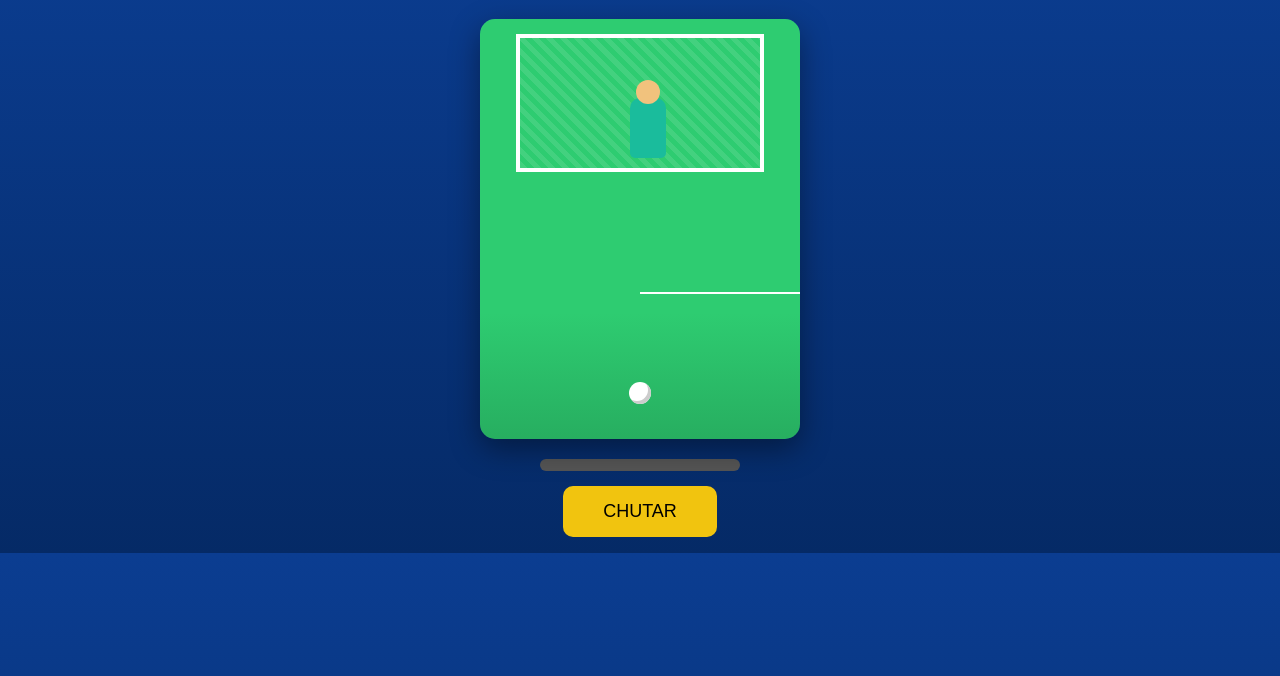
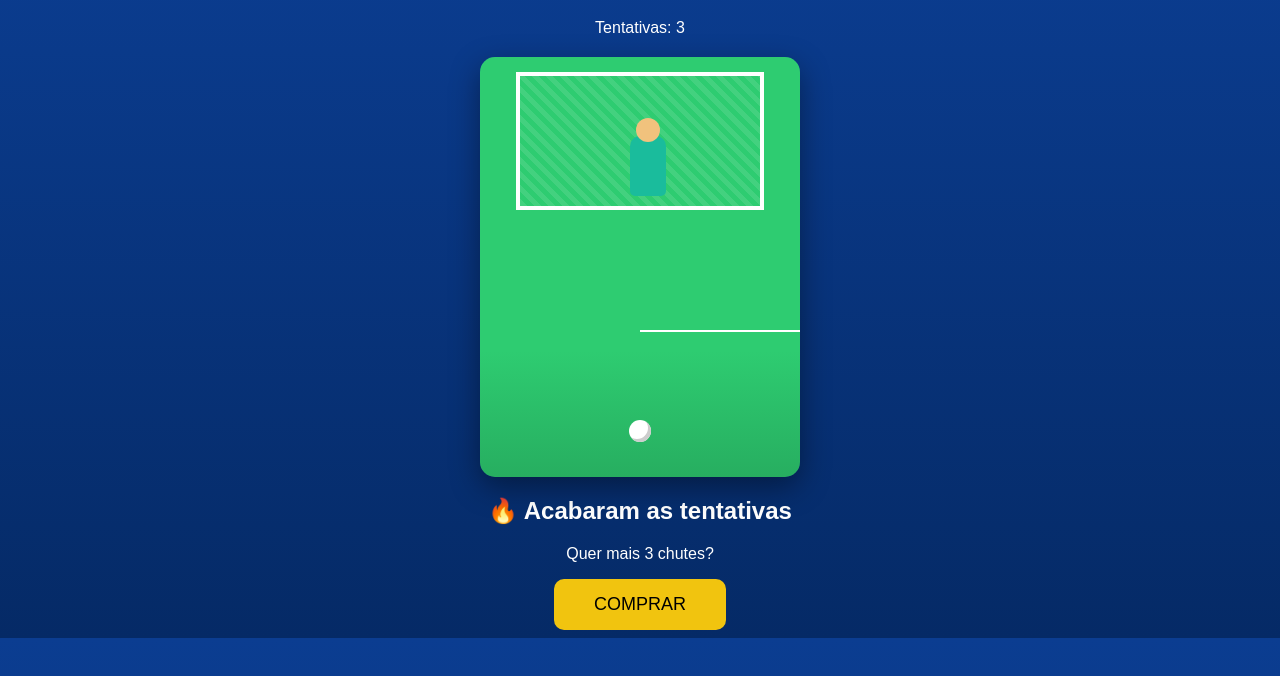
Before and after one commit to nichelemkt3-hub/jogo-promocional, a plain HTML site: page index.html in a window 1280 px wide. Shown: the part 62-738 px from the top of the page. Drawn offline with Linux system fonts and the light colour scheme.

Commit message:
Update index.html

```diff
--- a/index.html
+++ b/index.html
@@ -10,20 +10,30 @@
 
 <h1>⚽ Chute Premiado</h1>
 
+<p>Tentativas: <span id="contador">3</span></p>
+
 <div class="campo">
   <div class="gol">
     <div class="goleiro" id="goleiro"></div>
   </div>
-
   <div class="bola" id="bola"></div>
 </div>
 
-<div class="barra-forca">
-  <div class="forca" id="forca"></div>
+<p id="resultado"></p>
+
+<!-- MODAL COMPRA -->
+<div class="modal" id="modalCompra">
+  <div class="modal-box">
+    <h2>🔥 Acabaram as tentativas</h2>
+    <p>Quer mais 3 chutes?</p>
+    <button onclick="comprar()">COMPRAR</button>
+  </div>
 </div>
 
-<button id="btnChutar">CHUTAR</button>
-<p id="resultado"></p>
+<!-- SONS -->
+<audio id="somChute" src="chute.mp3"></audio>
+<audio id="somGol" src="gol.mp3"></audio>
+<audio id="somDefesa" src="defesa.mp3"></audio>
 
 <script src="script.js"></script>
 </body>
```
